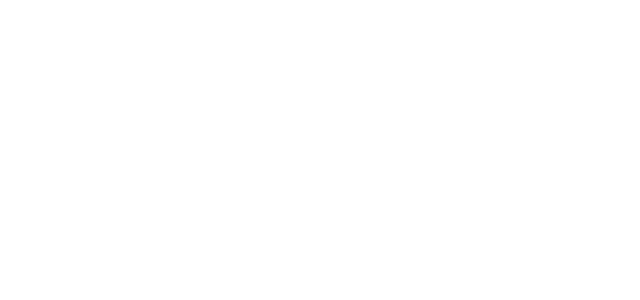
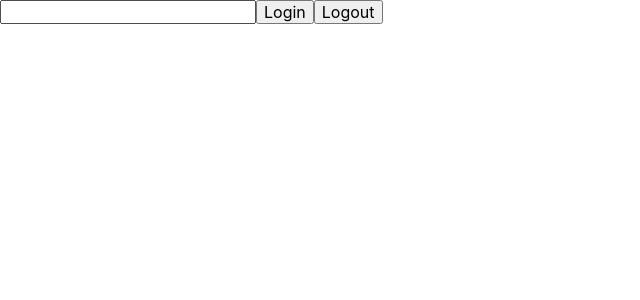
Before and after one commit to KresimirCosic/hangman, a React (Create React App) app: page / in a window 1280 px wide. Shown: the top 300 px of the page, without its empty margins (0-640 px from the left). Built offline with nearby package versions, Linux system fonts and the light colour scheme.

Commit message:
authentication working state for auth works and dispatches correctly everything

```diff
--- a/src/App.tsx
+++ b/src/App.tsx
@@ -1,5 +1,39 @@
+import { useState, ChangeEvent } from 'react';
+import { useSelector, useDispatch } from 'react-redux';
+
+import { RootState } from './state/store';
+
+import { login, logout } from './state/features/authentication/authentication';
+
 const App = () => {
-  return <div className='App'></div>;
+  const [loginUsername, setLoginUsername] = useState('');
+  const { username } = useSelector((state: RootState) => state.authentication);
+  const dispatch = useDispatch();
+
+  const handleLoginUsernameChange = (event: ChangeEvent<HTMLInputElement>) => {
+    setLoginUsername(event.target.value);
+  };
+
+  const handleLogin = () => {
+    dispatch(login(loginUsername));
+  };
+
+  const handleLogout = () => {
+    dispatch(logout());
+  };
+
+  return (
+    <div className='App'>
+      {username && <h1>{username}</h1>}
+      <input
+        type='text'
+        value={loginUsername}
+        onChange={(event) => handleLoginUsernameChange(event)}
+      />
+      <button onClick={handleLogin}>Login</button>
+      <button onClick={handleLogout}>Logout</button>
+    </div>
+  );
 };
 
 export default App;
--- a/src/state/features/authentication/authentication.ts
+++ b/src/state/features/authentication/authentication.ts
@@ -15,7 +15,7 @@
     login: (state, action: PayloadAction<string>) => {
       state.username = action.payload;
     },
-    logout: (state, action) => {
+    logout: (state) => {
       state.username = '';
     },
   },
```
